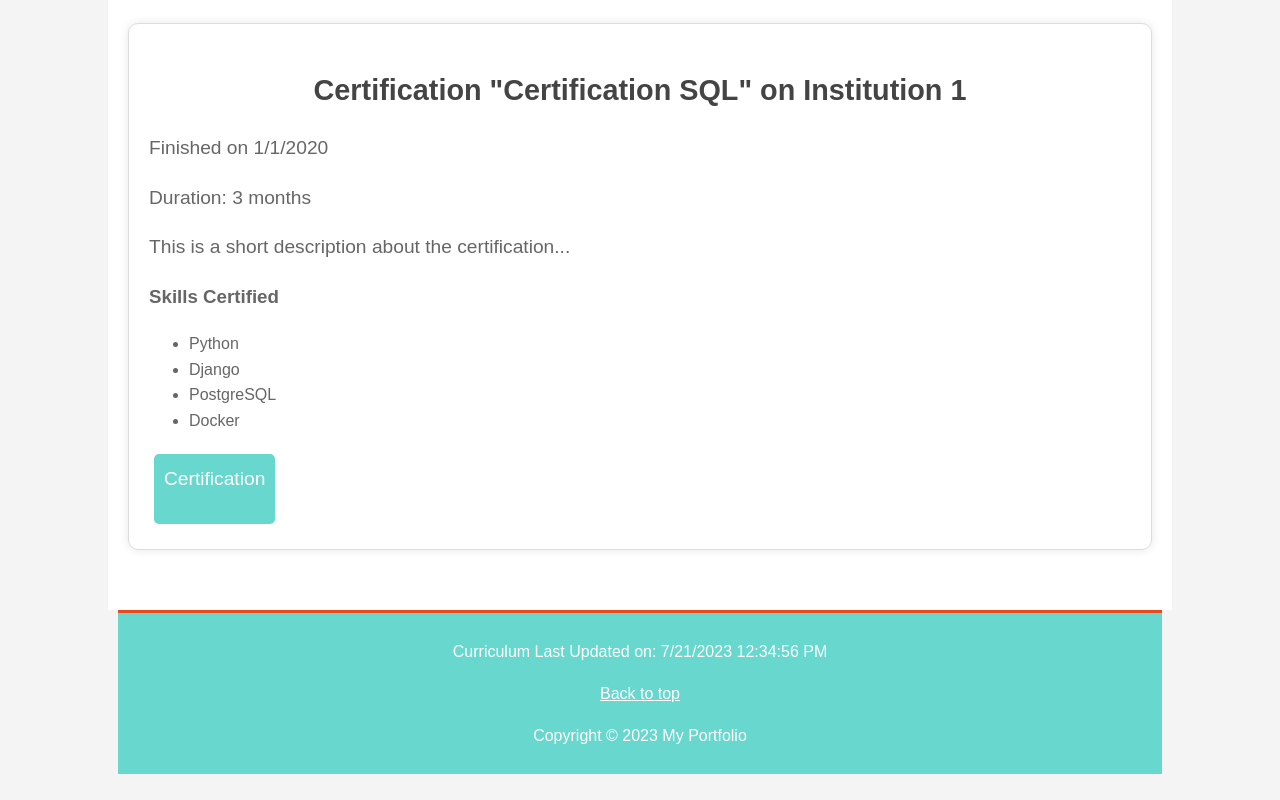
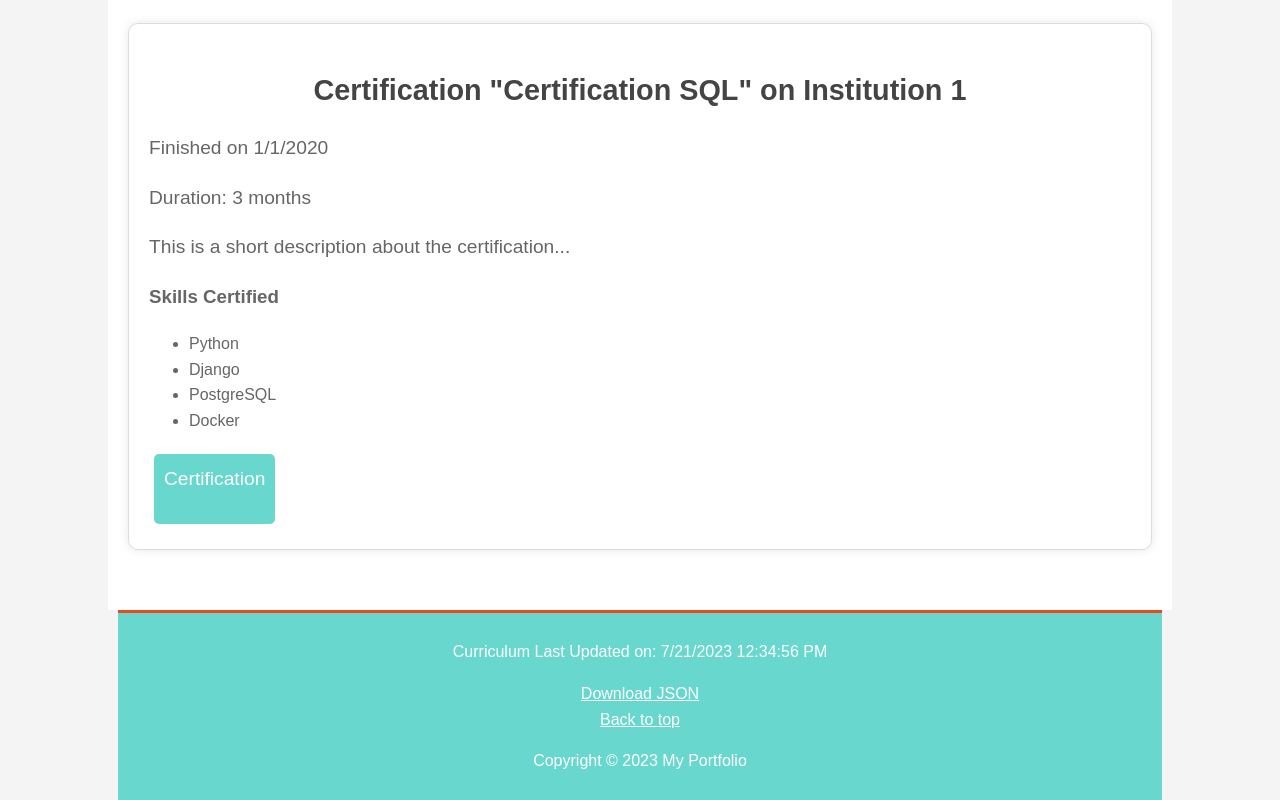
Before and after one commit to ArturAssisComp/my-portfolio, a plain HTML site: page index.html in a window 1280 px wide. Shown: the part 7345-8145 px from the top of the page. Before the commit the page ends 8119 px from the top, so only its background shows below. Drawn offline with Linux system fonts and the light colour scheme; no server answers.

Commit message:
Implement the possibility to download the JSON curriculum

```diff
--- a/index.html
+++ b/index.html
@@ -70,6 +70,8 @@
 
     <footer class="container">
         <p id="last-updated"></p>
+        <a href="data/content.json" download="curricula.json" style="color: white;">Download JSON</a>
+        <br>
         <a href="#table-of-contents" style="color: white;">Back to top</a>
         <p>Copyright © 2023 My Portfolio</p>
     </footer>
```
